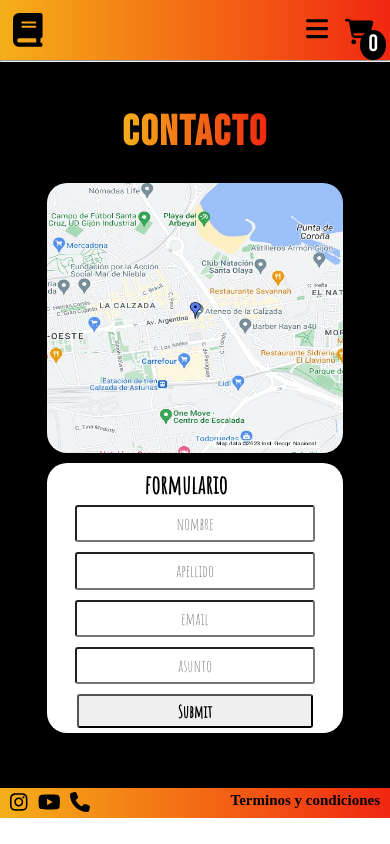
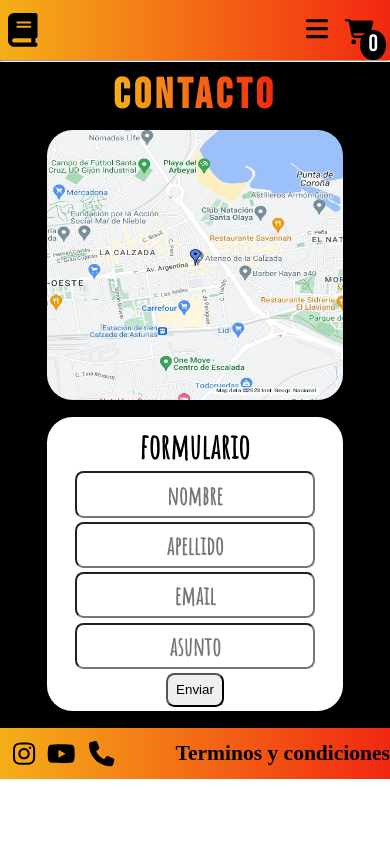
Before and after one commit to Brunoariza05/react-e1, a React (Create React App) app: page /CONTACTO in a window 390 px wide. Built offline with nearby package versions, Linux system fonts and the light colour scheme.

Commit message:
diseño-corregido

```diff
--- a/package.json
+++ b/package.json
@@ -11,12 +11,14 @@
     "@testing-library/jest-dom": "^5.17.0",
     "@testing-library/react": "^13.4.0",
     "@testing-library/user-event": "^13.5.0",
+    "formik": "^2.4.5",
     "react": "^18.2.0",
     "react-dom": "^18.2.0",
     "react-router-dom": "^6.20.0",
     "react-scripts": "5.0.1",
     "styled-components": "5.2.3",
-    "web-vitals": "^2.1.4"
+    "web-vitals": "^2.1.4",
+    "yup": "^1.3.3"
   },
   "scripts": {
     "start": "react-scripts start",
--- a/src/componentes/Carrito/CarritoTemplate.jsx
+++ b/src/componentes/Carrito/CarritoTemplate.jsx
@@ -15,7 +15,7 @@ const CarritoTemplate = ( {producto} ) => {
         <div id='producto-agregado'>
             <div id='book-data'>
                 <p id='book-name'>{producto.titulo}</p>
-                <p id='book-price'>{producto.precio}</p>
+                <p id='book-price'>$ {producto.precio}</p>
             </div>
             <img src={producto.imagen} id='book-img'/>
             <div id='book-quantity-div'>
--- a/src/componentes/Contacto/Contacto.jsx
+++ b/src/componentes/Contacto/Contacto.jsx
@@ -1,4 +1,6 @@
-import React from "react";
+import React, { useState } from "react";
+import { Formik, Form, Field, ErrorMessage } from "formik";
+import * as Yup from "yup";
 import '../hojas-de-estilo/Contacto.css';
 import mapa from "./mapa.jpeg";
 import Menu from "../Menu/Menu";
@@ -6,27 +8,70 @@ import Carrito from "../Carrito/Carrito";
 import { useMenu } from "../Contexto/ContextoMenu";
 
 const Contacto = () => {
-
   const { menuAbierto } = useMenu();
+  const [formularioEnviado, setFormularioEnviado] = useState(false);
 
   return (
     <section id="contacto">
       <h1 id="contacto-titulo">contacto</h1>
       <div id="contacto-contenedor">
-            <img src={mapa} id="mapa-contacto"/>
-            <form>
+        <img src={mapa} id="mapa-contacto" />
+        <Formik
+          initialValues={{
+            nombre: '',
+            apellido: '',
+            email: '',
+            asunto: ''
+          }}
+          validationSchema={Yup.object({
+            nombre: Yup.string()
+              .matches(/^[A-Za-z]+$/, 'El nombre no debe contener números')
+              .required('Ingrese su nombre'),
+            apellido: Yup.string()
+              .matches(/^[A-Za-z]+$/, 'El apellido no debe contener números')
+              .required('Ingrese su apellido'),
+            email: Yup.string()
+              .email('Ingrese un correo electrónico válido')
+              .required('Ingrese su correo electrónico'),
+            asunto: Yup.string()
+          })}
+          onSubmit={(values, actions) => {
+            console.log('Formulario enviado:', values);
+            setFormularioEnviado(true);
+            actions.resetForm();
+            actions.setSubmitting(false);
+            setTimeout(() => {
+              setFormularioEnviado(false);
+            }, 5000);
+          }}
+        >
+          <Form>
             <p id="contacto-form-titulo">formulario</p>
-                <input type="text" placeholder="nombre"/>
-                <input type="text" placeholder="apellido"/>
-                <input type="email" placeholder="email"/>
-                <input type="text" placeholder="asunto"/>
-                <input type="submit" id="enviar-boton"/>
-            </form>
+            <Field type="text" name="nombre" placeholder="nombre"/>
+            <ErrorMessage name="nombre" component="div" className="error-mensaje-formulario"/>
+
+            <Field type="text" name="apellido" placeholder="apellido" />
+            <ErrorMessage name="apellido" component="div" className="error-mensaje-formulario"/>
+
+            <Field type="email" name="email" placeholder="email" />
+            <ErrorMessage name="email" component="div" className="error-mensaje-formulario"/>
+
+            <Field type="text" name="asunto" placeholder="asunto" />
+
+            <button type="submit" id="enviar-boton">Enviar</button>
+          </Form>
+        </Formik>
       </div>
       <Carrito />
       <Menu />
+      {formularioEnviado && (
+        <div id="formulario-enviado-div">
+          <h1 id="formulario-enviado-titulo">EL FORMULARIO FUE ENVIADO CORRECTAMENTE</h1>
+          <p id="formulario-enviado-subtitulo">A la brevedad nos comunicaremos con usted!</p>
+        </div>
+      )}
     </section>
-    )
+  );
 };
 
 export default Contacto;
--- a/src/componentes/hojas-de-estilo/CarritoTemplate.css
+++ b/src/componentes/hojas-de-estilo/CarritoTemplate.css
@@ -1,5 +1,5 @@
 #producto-agregado {
-    width: 95%;
+    width: 100%;
     height: 12vh;
     display: flex;
     justify-content: space-around;
@@ -7,7 +7,7 @@
     background-color: white;
     color: black;
     margin-top: 1vh;
-    border-radius: 18px;
+    border-radius: 2.5vh;
     font-family: 'Amatic SC', sans-serif;
 }
 
@@ -47,7 +47,7 @@
 
 #book-img {
     height: 10vh;
-    width: 5vw;
+    width: 20%;
     border-radius: 1vh;
     margin: 0;
 }
@@ -57,7 +57,7 @@
     font-size: 2.7vh;
     background-color: rgba(0, 255, 0, 0.415);
     border-radius: 1vh;
-    width: 85%;
+    width: 100%;
     margin-right: 2vw;
     justify-content: center;
 }
--- a/src/componentes/hojas-de-estilo/Contacto.css
+++ b/src/componentes/hojas-de-estilo/Contacto.css
@@ -1,9 +1,9 @@
 #contacto {
     height: 89vh;
+    margin-top: 8vh;
     display: flex;
     flex-direction: column;
     justify-content: center;
-    margin-top: 60px;
     align-items: center;
     color: white;
     background-color: black;
@@ -12,7 +12,7 @@
 #contacto-titulo {
     font-family: 'Bebas Neue', sans-serif;
     font-size: 8vh;
-    letter-spacing: 2px;
+    letter-spacing: 0.5vh;
     margin-bottom: 2vh;
     background: -webkit-linear-gradient(to right, #f5af19, #f12711);
     background: linear-gradient(to right, #f5af19, #f12711);
@@ -31,86 +31,149 @@
 #mapa-contacto {
     height: 60vh;
     width: 45vw;
-    border-radius: 20px;
+    border-radius: 3vh;
 }
 
 form {
     margin-top: 1.5vh;
+    height: 60vh;
+    width: 45vw;
     background-color: white;
     color: black;
-    height: 60vh;
-    width: 45vw;
     display: flex;
     flex-direction: column;
     align-items: center;
-    text-align: center;
-    gap: 3vh;
-    border-radius: 20px;
+    justify-content: space-around;
+    gap: 0.5vh;
+    border-radius: 3vh;
 }
 
 #contacto-form-titulo {
-    margin-left: 15vh;
-    margin-top: 5vh;
+    margin-top: 1vh;
     font-family: 'Amatic SC', sans-serif;
     font-weight: 1000;
-    font-size: 3vh;
+    font-size: 4vh;
 }
 
 input {
     width: 80%;
-    font-size: 2vh;
-    margin-top: 0.6vh;
+    font-size: 3vh;
     height: 5vh;
     text-align: center;
-    border-radius: 3px;
+    border-radius: 1vh;
     font-family: 'Amatic SC', sans-serif;
+    font-weight: 1000;
 }
 
 #enviar-boton {
+    height: 4vh;
+    width: 6vw;
+    border-radius: 1vh;
+}
+
+#formulario-enviado-div {
+    height: 100%;
+    width: 98.9vw;
+    position: absolute;
+    display: flex;
+    flex-direction: column;
+    justify-content: center;
+    align-items: center;
+    text-align: center;
+    background-color: rgba(169, 255, 39, 0.83);
+    animation: fadeOut 2.5s ease-in-out forwards;
+    animation-delay: 2s;
+}
+
+#formulario-enviado-titulo {
+    color: black;
+    font-family: 'Bebas Neue', sans-serif;
+    font-size: 12vh;
+    letter-spacing: 0.5vh;
+    margin-left: 5vh;
+}
+
+#formulario-enviado-subtitulo {
+    margin: 0;
+    color: black;
+    font-family: 'Amatic SC', sans-serif;
+    font-size: 10vh;
     font-weight: 1000;
+    margin-left: 30vh;
+}
+
+.error-mensaje-formulario {
+    font-size: 3vh;
+    font-weight: 1000;
+    font-family: 'Amatic SC', sans-serif;
+    color: red;
 }
 
 @media (min-width: 280px) and (max-width: 612px) {
     #contacto {
-        height: 86vh;
-        margin-top: 0px;
+        height: 100%;
+        margin-top: 0;
     }
     #contacto-contenedor {
         flex-direction: column;
         justify-content: center;
         align-items: center;
-        gap: 10px;
+        gap: 2vh;
         width: 100%;
     }
     #contacto-titulo {
-        margin-bottom: 3vh;
+        margin-bottom: 1vh;
+        margin-top: 1vh;
         font-size: 5vh;
     }
     form {
-        margin-top: 0px;
-        margin-bottom: 10px;
-        height: 32vh;
+        margin-top: 0;
+        margin-bottom: 2vh;
+        height: 100%;
         width: 35vh;
-        gap: 0px;
     }
     #contacto-form-titulo {
-        margin: 0px;
-        margin-top: 5px;
-        margin-left: 135px;
+        margin-left: 32vw;
     }
-
     #mapa-contacto {
         margin: 0px;
         height: 32vh;
         width: 35vh;
     }
-    input {
-        margin-bottom: 5px;
+    #formulario-enviado-div {
+        height: 100%;
+        width: 100%;
+        position: absolute;
+        display: flex;
+        flex-direction: column;
+        justify-content: center;
+        align-items: center;
+        text-align: center;
+        background-color: rgba(169, 255, 39, 0.83);
+        animation: fadeOut 2.5s ease-in-out forwards;
+        animation-delay: 2s;
+    }
+    #formulario-enviado-titulo {
+        color: black;
+        font-family: 'Bebas Neue', sans-serif;
+        font-size: 4vh;
+        margin-left: 10px;
+    }
+    #formulario-enviado-subtitulo {
+        margin: 0;
+        color: black;
+        font-family: 'Amatic SC', sans-serif;
+        font-size: 3vh;
+        font-weight: 1000;
+    }
+    #enviar-boton {
+        width: 15vw;
+        margin-bottom: 0.5vh;
     }
 }
 @media (min-width: 613px) and (max-width: 767px) {
     #contacto {
-        height: 86vh;
+        height: 93.5vh;
         margin-top: 0px;
     }
     #contacto-contenedor {
@@ -121,25 +184,119 @@ input {
     }
     form {
         margin-top: 0px;
-        margin-bottom: 10px;
         height: 60vh;
         width: 45vw;
     }
     #contacto-form-titulo {
-        margin: 0px;
-        margin-top: 20px;
-        margin-left: 135px;
+        margin-top: 0;
+        margin-left: 8.5vh;
     }
-
     #mapa-contacto {
         height: 60vh;
         width: 45vw;
-        margin: 0px;
+        margin: 0;
+    }
+    #formulario-enviado-div {
+        height: 100%;
+        width: 100%;
+        position: absolute;
+        display: flex;
+        flex-direction: column;
+        justify-content: center;
+        align-items: center;
+        text-align: center;
+        background-color: rgba(169, 255, 39, 0.83);
+        animation: fadeOut 2.5s ease-in-out forwards;
+        animation-delay: 2s;
+    }
+    #formulario-enviado-titulo {
+        color: black;
+        font-family: 'Bebas Neue', sans-serif;
+        font-size: 4vh;
+        margin-left: 10px;
+    }
+    #formulario-enviado-subtitulo {
+        margin: 0;
+        color: black;
+        font-family: 'Amatic SC', sans-serif;
+        font-size: 3vh;
+        font-weight: 1000;
+        margin-left: 11vh;
+    }
+    #enviar-boton {
+        width: 20vw;
     }
 }
-
 @media (min-width: 767px) and (max-width: 1023px) {
     #contacto {
+        margin-top: 0;
         width: 100%;
     }
+    #contacto-form-titulo {
+        margin: 0;
+        margin-left: 12vh;
+    }
+    #formulario-enviado-div {
+        height: 100%;
+        width: 100%;
+        position: absolute;
+        display: flex;
+        flex-direction: column;
+        justify-content: center;
+        align-items: center;
+        text-align: center;
+        background-color: rgba(169, 255, 39, 0.83);
+        animation: fadeOut 2.5s ease-in-out forwards;
+        animation-delay: 2s;
+    }
+    #formulario-enviado-titulo {
+        color: black;
+        font-family: 'Bebas Neue', sans-serif;
+        font-size: 5vh;
+        margin-left: 10px;
+    }
+    #formulario-enviado-subtitulo {
+        margin: 0;
+        color: black;
+        font-family: 'Amatic SC', sans-serif;
+        font-size: 4vh;
+        font-weight: 1000;
+        margin-left: 10vh;
+    }
+    #enviar-boton {
+        width: 15vw;
+    }
 }
+@media (min-width: 1023px) and (max-width: 1400px) {
+    #contacto-form-titulo {
+        margin: 0;
+        margin-left: 47vh;
+    }
+    #formulario-enviado-div {
+        height: 100%;
+        width: 100%;
+        position: absolute;
+        display: flex;
+        flex-direction: column;
+        justify-content: center;
+        align-items: center;
+        text-align: center;
+        background-color: rgba(169, 255, 39, 0.83);
+        animation: fadeOut 2.5s ease-in-out forwards;
+        animation-delay: 2s;
+    }
+    #formulario-enviado-titulo {
+        color: black;
+        font-family: 'Bebas Neue', sans-serif;
+        font-size: 8vh;
+        margin-left: 10px;
+    }
+    #formulario-enviado-subtitulo {
+        margin: 0;
+        color: black;
+        font-family: 'Amatic SC', sans-serif;
+        font-size: 6vh;
+        font-weight: 1000;
+        margin-left: 45vh;
+    }
+}
--- a/src/componentes/hojas-de-estilo/Footer.css
+++ b/src/componentes/hojas-de-estilo/Footer.css
@@ -2,44 +2,38 @@
     color: black;
     background: #f12711;
     background: -webkit-linear-gradient(to right, #f5af19, #f12711);
-    background: linear-gradient(to right, #f5af19, #f12711);    height: 30px;
+    background: linear-gradient(to right, #f5af19, #f12711);    height: 6vh;
     display: flex;
+    flex-direction: row;
     justify-content: space-between;
     align-items: center;
 }
-
 .terminos {
-    font-size: 10px;
+    font-size: 1.7vh;
     font-weight: 1000;
     font-family: Playfair Display;
-    margin-right: 10px;
-    margin-bottom: 4px;
     color: black;
+    text-align: end;
 }
-
 #terminos {
     color: black;
 }
-
 .terminos:hover {
     cursor: pointer;
     scale: 1.05;
 }
-
 .icon {
     color: black;
-    margin-left: 10px;
+    margin-left: 1.5vh;
 }
-
 .logof {
-    font-size: 20px;
+    display: flex;
+    font-size: 3vh;
 }
-
 .icon:hover {
     scale: 1.1;
     cursor: pointer;
 }
-
 #terminos:visited {
     color: black;
 }
--- a/src/componentes/hojas-de-estilo/Hero2.css
+++ b/src/componentes/hojas-de-estilo/Hero2.css
@@ -1,6 +1,6 @@
 .Hero2 {
     color: white;
-    margin-top: 60px;
+    margin-top: 0;
     background-color: black;
     display: flex;
     flex-direction: column;
--- a/src/componentes/hojas-de-estilo/Menu.css
+++ b/src/componentes/hojas-de-estilo/Menu.css
@@ -19,7 +19,7 @@
     list-style: none;
     text-decoration: none;
     font-family: Playfair Display;
-    font-size: 30px;
+    font-size: 3vh;
     color: black;
     margin-bottom: 1vh;
 }
@@ -36,7 +36,7 @@
         position: fixed;
         z-index: 200;
         top: 0;
-        margin-top: 60px;
+        margin-top: 6.9vh;
     }
     .menus.abierto {
         display: flex;
--- a/src/componentes/hojas-de-estilo/Nav.css
+++ b/src/componentes/hojas-de-estilo/Nav.css
@@ -21,7 +21,7 @@ ul {
     justify-content: space-around;
     align-items: center;
     list-style: none;
-    margin-right: 10px;
+    margin-right: 1vh;
     gap: 2vh;
 }
 
@@ -30,14 +30,14 @@ ul {
 }
 
 li {
-    margin-right: 5px;
-    margin-top: 5px;
+    margin-right: 1vh;
+    margin-top: 0.5vh;
     font-family: 'Amatic SC', sans-serif;
-    letter-spacing: 2px;
+    letter-spacing: 0.4vh;
     font-weight: 1000;
     color: black;
     font-size: 3vh;
-    margin-left: 10px;
+    margin-left: 1vh;
 }
 
 .li {
@@ -51,7 +51,7 @@ li:hover, .carrito-icon:hover {
 
 .logos {
     font-size: 4vh;
-    margin-left: 13px;
+    margin-left: 1vh;
     margin-top: 1vh;
     margin-bottom: 1vh;
 }
@@ -77,14 +77,9 @@ li:hover, .carrito-icon:hover {
     text-decoration: none;
 }
 
-.link {
-    color: black;
-    text-decoration: none;
-  }
-
-  .link:hover,
-  .link:active,
-  .link:focus {
+.link:hover,
+.link:active,
+.link:focus {
     color: black;
     font-weight: bold;
   }
@@ -120,7 +115,7 @@ li:hover, .carrito-icon:hover {
         margin-top: 0.3vh;
     }
     .nav {
-        margin-bottom: 0px;
+        margin-bottom: 0;
         width: 100vw;
         display: flex;
         justify-content: space-between;
@@ -136,9 +131,7 @@ li:hover, .carrito-icon:hover {
         display: none;
     }
 }
-
 @media (min-width: 320px) and (max-width: 767px) {
-    /* nav */
     .nav {
         width: 100%;
         position: relative;
@@ -148,7 +141,6 @@ li:hover, .carrito-icon:hover {
         font-size: 2.6vh;
     }
 }
-
 @media (min-width: 767px) and (max-width: 1023px) {
     .nav {
         width: 100%;
--- a/src/componentes/hojas-de-estilo/Products.css
+++ b/src/componentes/hojas-de-estilo/Products.css
@@ -6,20 +6,20 @@
     display: flex;
     flex-direction: column;
     align-items: center;
-    margin-top: 0px;
+    margin-top: 0;
     text-align: center;
 }
 
 #titulo-destacados {
     font-family: 'Bebas Neue', sans-serif;
-    letter-spacing: 2px;
+    letter-spacing: 0.5vh;
     font-size: 8vh;
     background: -webkit-linear-gradient(to right, #f5af19, #f12711);
     background: linear-gradient(to right, #f5af19, #f12711);
     color: transparent;
     -webkit-background-clip: text;
     background-clip: text;
-    margin-top: 8px;
+    margin-top: 1vh;
     text-align: center;
 }
 
@@ -30,14 +30,14 @@
     display: flex;
     justify-content: center;
     align-items: center;
-    height: 30px;
-    width: 150px;
+    height: 5vh;
+    width: 10vw;
     background: -webkit-linear-gradient(to right, #f5af19, #f12711);
     background: linear-gradient(to right, #f5af19, #f12711);
     color: transparent;
     -webkit-background-clip: text;
     background-clip: text;
-    border-radius: 10px;
+    border-radius: 1.5vh;
 }
 
 #categoria-selected {
@@ -59,7 +59,7 @@
 }
 
 .contenedor-productos {
-    margin-top: 10px;
+    margin-top: 1vh;
     display: flex;
     justify-content: center;
     flex-wrap: wrap;
@@ -69,12 +69,12 @@
     text-align: center;
     font-size: 3.5vh;
     font-family: 'Amatic SC', sans-serif;
-    height: 400px;
-    width: 220px;
-    border-radius: 10px;
+    height: 55vh;
+    width: 13.5vw;
+    border-radius: 1.5vh;
     background-color: white;
     color: black;
-    margin: 11px;
+    margin: 2vh;
     display: flex;
     flex-direction: column;
     justify-content: center;
@@ -83,10 +83,10 @@
 }
 
 img {
-    height: 220px;
-    width: 170px;
-    border-radius: 5px;
-    margin: 15px;
+    height: 33vh;
+    width: 12vw;
+    border-radius: 2vh;
+    margin: 1vh;
 }
 
 #boton-comprar {
@@ -95,27 +95,27 @@ img {
     background: -webkit-linear-gradient(to right, #f5af19, #f12711);
     background: linear-gradient(to right, #f5af19, #f12711);
     color: black;
-    height: 3.4vh;
-    width: 15vh;
-    border-radius: 10px;
+    height: 4.2vh;
+    width: 5.2vw;
+    border-radius: 1vh;
     margin-top: 1vh;
-    margin-bottom: 18px;
+    margin-bottom: 1vh;
     text-align: center;
     justify-content: center;
+    font-family: 'Amatic SC', sans-serif;
     align-items: center;
-    font-size: 2vh;
+    font-size: 3.4vh;
     font-weight: 1000;
 }
 
 #precio {
     font-weight: 1000;
-    margin-left: 130px;
+    margin-left: 7vw;
 }
 
 p {
     display: flex;
     text-align: center;
-    margin-bottom: 3px;
 }
 
 #boton-comprar:hover {
@@ -157,7 +157,6 @@ p {
     letter-spacing: 1vh;
   }
 
-
 @keyframes fadeOut {
     0% {
         opacity: 1;
@@ -168,22 +167,21 @@ p {
         transform: translateY(100%);
     }
 }
-
-
-
 @media (min-width: 280px) and (max-width: 612px) {
-    /* productows */
     .libro-destacado {
         display: flex;
         justify-content: center;
         align-items: center;
+        width: 70vw;
+        margin: 0;
+        margin-bottom: 2vh;
     }
     .products {
         display: flex;
         flex-direction: column;
         height: 100%;
         width: 100%;
-        margin-top: 0px;
+        margin-top: 0;
         text-align: center;
     }
     .contenedor-productos {
@@ -196,15 +194,20 @@ p {
     #categorias-contenedor {
         display: flex;
     }
+    img {
+        width: 60vw;
+    }
     #precio {
         margin-left: 0;
         margin-right: 0;
+        font-size: 4vh;
         justify-content: center;
     }
+    #boton-comprar {
+        width: 24vw;
+    }
 }
-
 @media (min-width: 613px) and (max-width: 767px) {
-    /* productows */
     .products {
         display: flex;
         margin-top: 0px;
@@ -212,6 +215,9 @@ p {
         height: 100%;
         width: 100%;
         text-align: center;
+    }
+    .libro-destacado {
+        width: 40vw;
     }
     .contenedor-productos {
         width: 100%;
@@ -221,7 +227,10 @@ p {
         flex-wrap: wrap;
     }
     #libro-titulo {
-        font-size: 3vh;
+        font-size: 4vh;
+    }
+    img {
+        width: 70%;
     }
     #categorias-contenedor {
         width: 99%;
@@ -229,17 +238,18 @@ p {
     #precio {
         margin-left: 0;
         margin-right: 0;
+        font-size: 4vh;
         justify-content: center;
     }
     .categorias-button {
-        font-size: 3vh;
+        font-size: 2.8vh;
+        width: 100%;
     }
     #boton-comprar {
-        height: 2.5vh;
-        width: 14vh;
+        height: 3.5vh;
+        width: 17vw;
     }
 }
-
 @media (min-width: 767px) and (max-width: 1023px) {
     .products {
         width: 100%;
@@ -251,6 +261,7 @@ p {
         justify-content: center;
         align-content: center;
         text-align: center;
+        width: 40vw;
     }
     .contenedor-productos {
         width: 93%;
@@ -260,27 +271,30 @@ p {
         flex-wrap: wrap;
     }
     #libro-titulo {
-        font-size: 3vh;
+        font-size: 4vh;
     }
     .categorias-button {
         font-size: 3vh;
+        width: 20vw;
     }
     #precio {
         margin-left: 0;
         margin-right: 0;
+        font-size: 4vh;
         justify-content: center;
     }
+    img {
+        width: 70%;
+    }
     #boton-comprar {
-        height: 2.5vh;
-        width: 14vh;
+        height: 3.5vh;
+        width: 14vw;
     }
 }
-
 @media (min-width: 1023px) and (max-width: 1500px) {
     .products {
         width: 100%;
         height: 110%;
-        margin-top: 60px;
     }
     .contenedor-productos {
         width: 100%;
@@ -290,21 +304,23 @@ p {
         flex-wrap: wrap;
     }
     #libro-titulo {
-        font-size: 2.5vh;
-        margin-top: 1vh;
+        font-size: 3.8vh;
+        margin-top: 0;
     }
     .categorias-button {
-        font-size: 2vh;
+        font-size: 4vh;
+        width: 18vw;
     }
     #precio {
         margin-left: 0;
         margin-right: 0;
+        font-size: 4vh;
         justify-content: center;
     }
     #boton-comprar {
-        height: 2vh;
-        width: 10vh;
+        height: 3.6vh;
+        width: 5.7vw;
         margin-bottom: 1.8vh;
-        font-size: 1.5vh;
+        font-size: 3vh;
     }
 }
```
Also changed, not shown: src/componentes/hojas-de-estilo/Carrito.css (+54 -48 lines), src/componentes/hojas-de-estilo/Hero.css (+15 -41 lines), 1 other file (tests, documents, lock files or other folders). Lines whose indentation alone changed are shown as unchanged.
